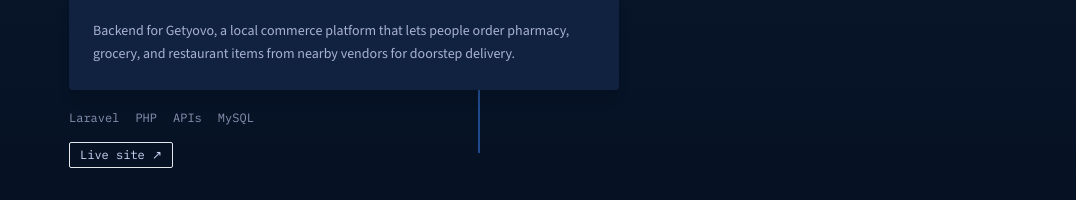
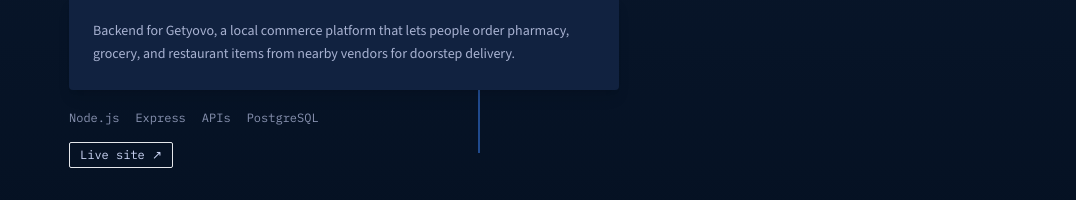
Before and after one commit to CyrilIzuchukwu/cyril-izuchukwu-portfolio, a Next.js app: page / in a window 1280 px wide. Shown: the part 2670-2870 px from the top of the page, without its empty margins (91-1167 px from the left). Built offline with nearby package versions, Linux system fonts and the light colour scheme.

Commit message:
Update Getyovo stack tags to Node.js, Express, APIs, PostgreSQL.

```diff
--- a/src/content/projects.ts
+++ b/src/content/projects.ts
@@ -18,7 +18,7 @@ export const projects = {
       role: "Backend",
       blurb:
         "Backend for Getyovo, a local commerce platform that lets people order pharmacy, grocery, and restaurant items from nearby vendors for doorstep delivery.",
-      stack: ["Laravel", "PHP", "APIs", "MySQL"],
+      stack: ["Node.js", "Express", "APIs", "PostgreSQL"],
       liveUrl: "https://www.getyovo.app/",
     },
     {
```
